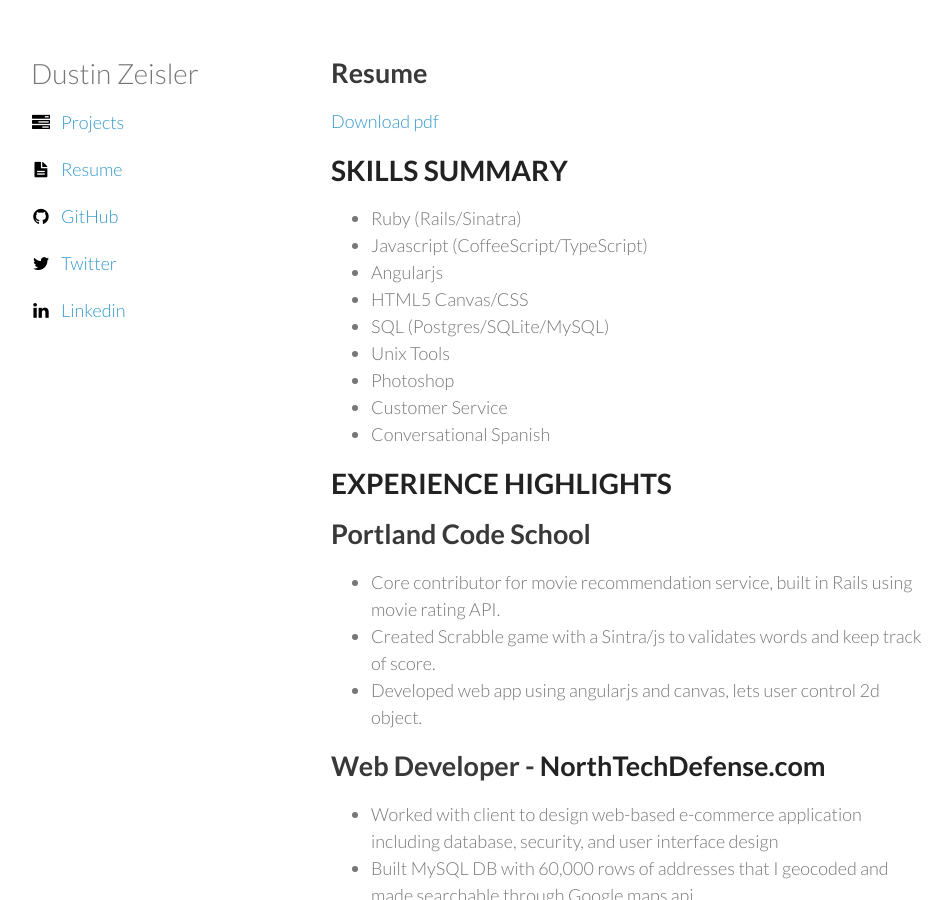
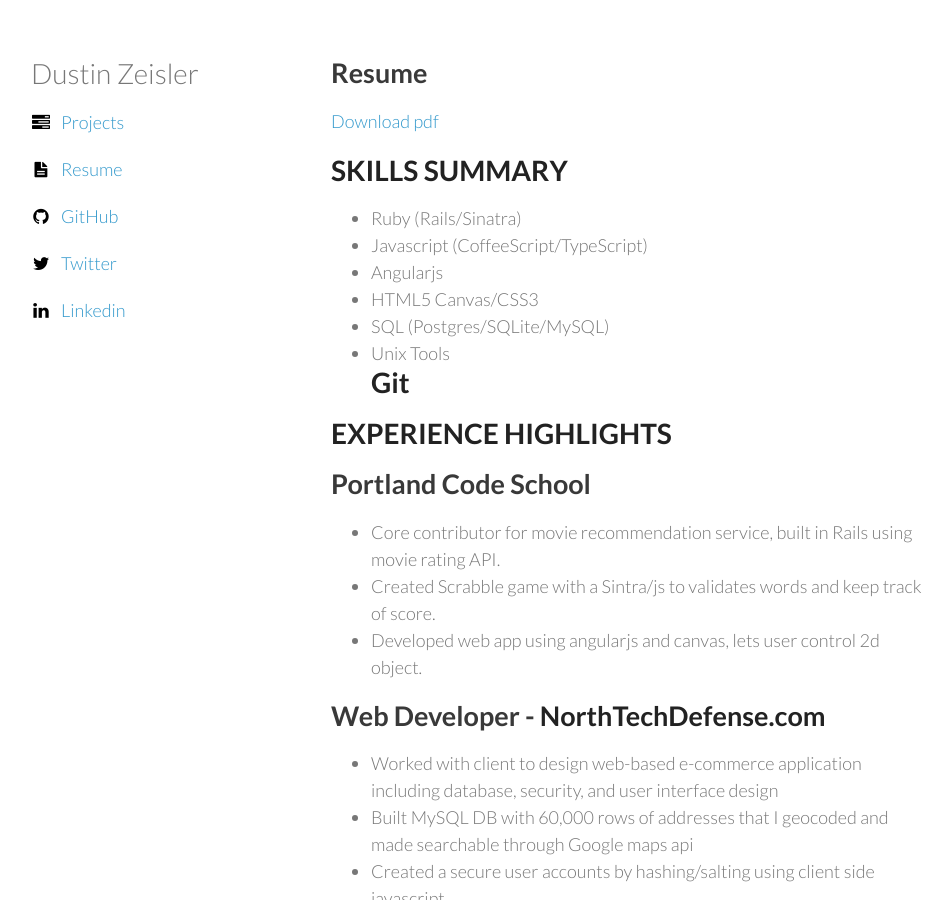
Before and after one commit to zeisler/zeisler.github.io, a Jekyll site: the page built from resume/index.md, in a window 1280 px wide and 900 px high. Shown: the whole window, without its empty margins (159-1111 px from the left). Built offline with Jekyll 4.4.1, drawn with Linux system fonts in a browser that asks for light colours.

Commit message:
change summary of skills

```diff
--- a/resume/index.md
+++ b/resume/index.md
@@ -9,12 +9,10 @@ description: ""
 * Ruby (Rails/Sinatra)
 * Javascript  (CoffeeScript/TypeScript)
 * Angularjs
-* HTML5 Canvas/CSS
+* HTML5 Canvas/CSS3
 * SQL (Postgres/SQLite/MySQL)
 * Unix Tools
-* Photoshop
-* Customer Service
-* Conversational Spanish
+# Git
 
 #EXPERIENCE HIGHLIGHTS
 
```
